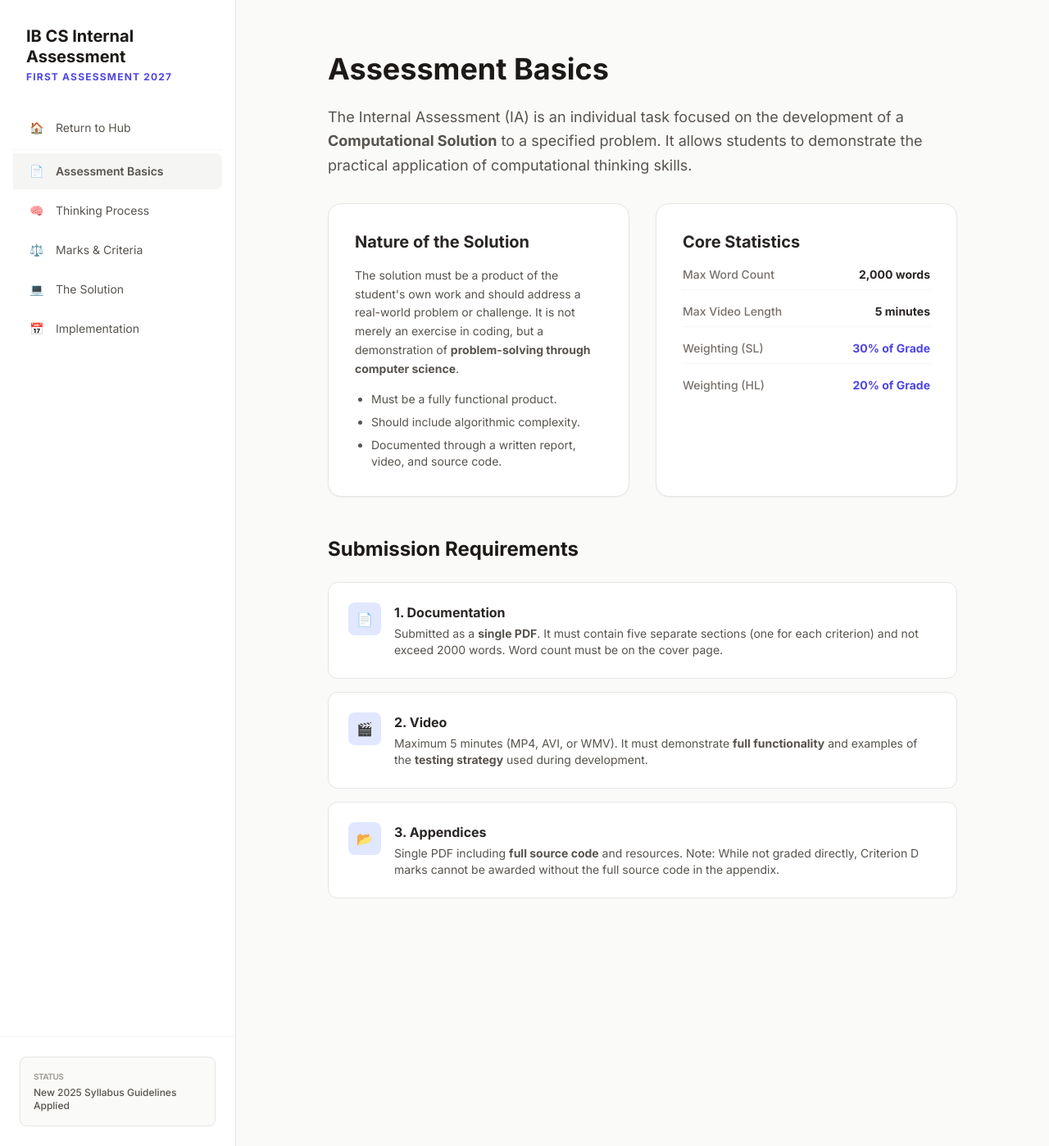
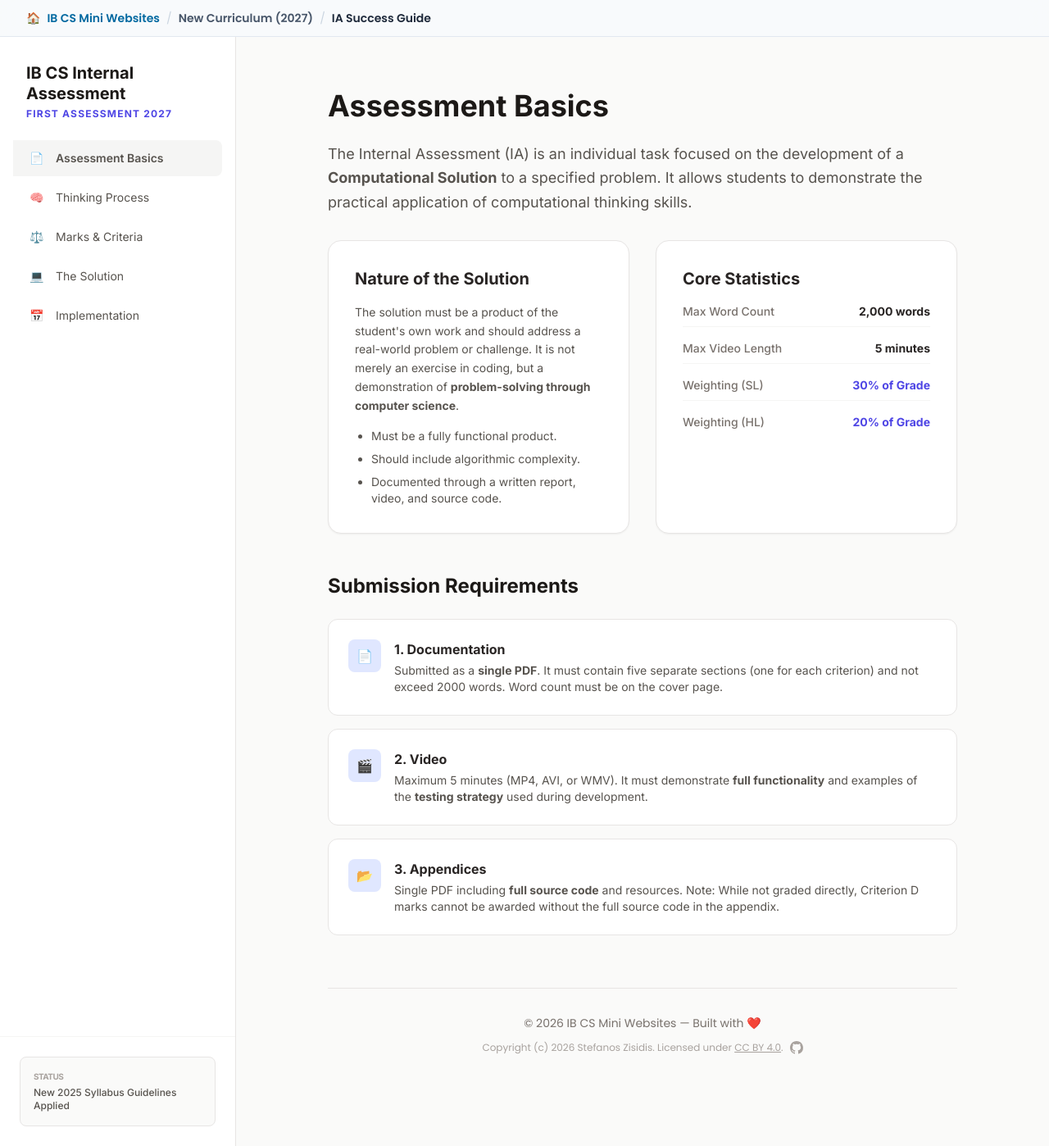
Before and after one commit to MrZisidis/ib-cs-mini-websites, a plain HTML site: page new-curriculum-2027/ib-cs-ia-guide.html in a window 1280 px wide and 1398 px high. Shown: the whole page at 82% size. Drawn offline with nearby package versions, Linux system fonts and the light colour scheme.

```diff
--- a/new-curriculum-2027/ib-cs-ia-guide.html
+++ b/new-curriculum-2027/ib-cs-ia-guide.html
@@ -8,7 +8,9 @@
     <script src="https://cdn.jsdelivr.net/npm/chart.js"></script>
     <style>
         @import url('https://fonts.googleapis.com/css2?family=Inter:wght@300;400;500;600;700&display=swap');
+        @import url('https://fonts.googleapis.com/css2?family=Poppins:wght@400;600;700&display=swap');
         body { font-family: 'Inter', sans-serif; background-color: #fafaf9; }
+        .font-poppins { font-family: 'Poppins', sans-serif; }
         .chart-container { position: relative; width: 100%; max-width: 600px; margin-left: auto; margin-right: auto; height: 320px; }
         .nav-active { background-color: #f5f5f4; color: #1c1917; font-weight: 600; border-left: 4px solid #4f46e5; }
         .nav-item { border-left: 4px solid transparent; transition: all 0.15s ease-in-out; }
@@ -28,20 +30,36 @@
         }
     </style>
 </head>
-<body class="text-stone-800 antialiased h-screen flex overflow-hidden">
+<body class="text-stone-800 antialiased h-screen flex flex-col overflow-hidden bg-slate-50">
 
-    <aside class="w-72 bg-white border-r border-stone-200 flex-shrink-0 flex flex-col h-full">
-        <div class="p-8">
-            <h1 class="text-xl font-bold text-stone-900 leading-tight">IB CS Internal Assessment</h1>
-            <p class="text-xs font-bold text-indigo-600 mt-1 uppercase tracking-widest">First Assessment 2027</p>
+    <!-- Navigation Header -->
+    <header class="bg-slate-50/80 backdrop-blur-lg z-50 border-b border-slate-200 flex-shrink-0">
+        <div class="w-full px-4 sm:px-6 lg:px-8 py-3 flex items-center justify-between">
+            <!-- Breadcrumbs -->
+            <div class="flex items-center gap-2 text-sm text-slate-600 font-poppins">
+                <a href="../index.html" class="inline-flex items-center text-sky-700 hover:text-sky-800 font-semibold"
+                    aria-label="Home">
+                    <span aria-hidden="true">🏠</span>
+                    <span class="ml-2 hidden sm:inline">IB CS Mini Websites</span>
+                </a>
+                <span class="text-slate-300">/</span>
+                <a href="../index.html#new-curriculum" class="hover:text-sky-700 font-semibold transition-colors">New Curriculum (2027)</a>
+                <span class="text-slate-300">/</span>
+                <span class="text-slate-800 font-semibold">IA Success Guide</span>
+            </div>
         </div>
+    </header>
 
-        <nav class="flex-1 px-4 space-y-1">
-            <button onclick="window.location.href='../index.html'" class="nav-item w-full flex items-center gap-3 px-4 py-3 text-sm rounded-r-lg text-stone-600 text-left hover:bg-stone-100 transition-colors">
-                <span class="w-5">🏠</span> Return to Hub
-            </button>
-            <div class="my-2 border-b border-stone-100"></div>
-            <button onclick="navigate('overview')" id="nav-overview" class="nav-item nav-active w-full flex items-center gap-3 px-4 py-3 text-sm rounded-r-lg text-stone-600 text-left">
+    <!-- Main Content Wrapper -->
+    <div class="flex-1 flex overflow-hidden">
+        <aside class="w-72 bg-white border-r border-stone-200 flex-shrink-0 flex flex-col h-full">
+            <div class="p-8 pb-4">
+                <h1 class="text-xl font-bold text-stone-900 leading-tight">IB CS Internal Assessment</h1>
+                <p class="text-xs font-bold text-indigo-600 mt-1 uppercase tracking-widest">First Assessment 2027</p>
+            </div>
+
+            <nav class="flex-1 px-4 space-y-1">
+                <button onclick="navigate('overview')" id="nav-overview" class="nav-item nav-active w-full flex items-center gap-3 px-4 py-3 text-sm rounded-r-lg text-stone-600 text-left mt-2">
                 <span class="w-5">📄</span> Assessment Basics
             </button>
             <button onclick="navigate('ct-process')" id="nav-ct-process" class="nav-item w-full flex items-center gap-3 px-4 py-3 text-sm rounded-r-lg text-stone-600 text-left">
@@ -277,10 +295,33 @@
                 </div>
             </section>
 
+            <!-- Footer inside main content to scroll with it -->
+            <footer class="mt-16 pt-8 pb-12 border-t border-stone-200">
+                <div class="max-w-4xl mx-auto px-4 text-center text-sm text-stone-500 flex flex-col items-center gap-3 font-poppins">
+                    <div>
+                        © <span id="year"></span> IB CS Mini Websites — Built with ❤️
+                    </div>
+                    <div class="text-xs text-stone-400 flex flex-col md:flex-row items-center gap-2">
+                        <span>Copyright (c) 2026 Stefanos Zisidis. Licensed under <a
+                                href="https://creativecommons.org/licenses/by/4.0/" target="_blank"
+                                class="underline hover:text-indigo-600">CC BY 4.0</a>.</span>
+                        <a href="https://github.com/MrZisidis/ib-cs-mini-websites" target="_blank"
+                            class="inline-block text-stone-400 hover:text-stone-600 transition-colors" aria-label="GitHub">
+                            <svg viewBox="0 0 16 16" class="w-4 h-4 fill-current">
+                                <path
+                                    d="M8 0C3.58 0 0 3.58 0 8c0 3.54 2.29 6.53 5.47 7.59.4.07.55-.17.55-.38 0-.19-.01-.82-.01-1.49-2.01.37-2.53-.49-2.69-.94-.09-.23-.48-.94-.82-1.13-.28-.15-.68-.52 -.01-.53.63-.01 1.08.58 1.23.82.72 1.21 1.87.87 2.33.66.07-.52.28-.87.51-1.07-1.78-.2-3.64 -.89-3.64-3.95 0-.87.31-1.59.82-2.15-.08-.2-.36-1.01.08-2.11 0 0 .67-.21 2.2.82.64-.18 1.32-.27 2-.27.68 0 1.36.09 2 .27 1.53-1.04 2.2-.82 2.2-.82.44 1.1.16 1.91.08 2.11.51.56.82 1.27.82 2.15 0 3.07-1.87 3.75-3.65 3.95.28.24.54.73.54 1.48 0 1.07-.01 1.93-.01 2.2 0 .21.15.46.55 .38A8.013 8.013 0 0 0 16 8c0-4.42-3.58-8-8-8z">
+                                </path>
+                            </svg>
+                        </a>
+                    </div>
+                </div>
+            </footer>
         </div>
     </main>
+    </div>
 
     <script>
+        document.getElementById('year').textContent = new Date().getFullYear();
         function navigate(tabId) {
             document.querySelectorAll('.nav-item').forEach(el => el.classList.remove('nav-active'));
             document.getElementById('nav-' + tabId).classList.add('nav-active');
```
